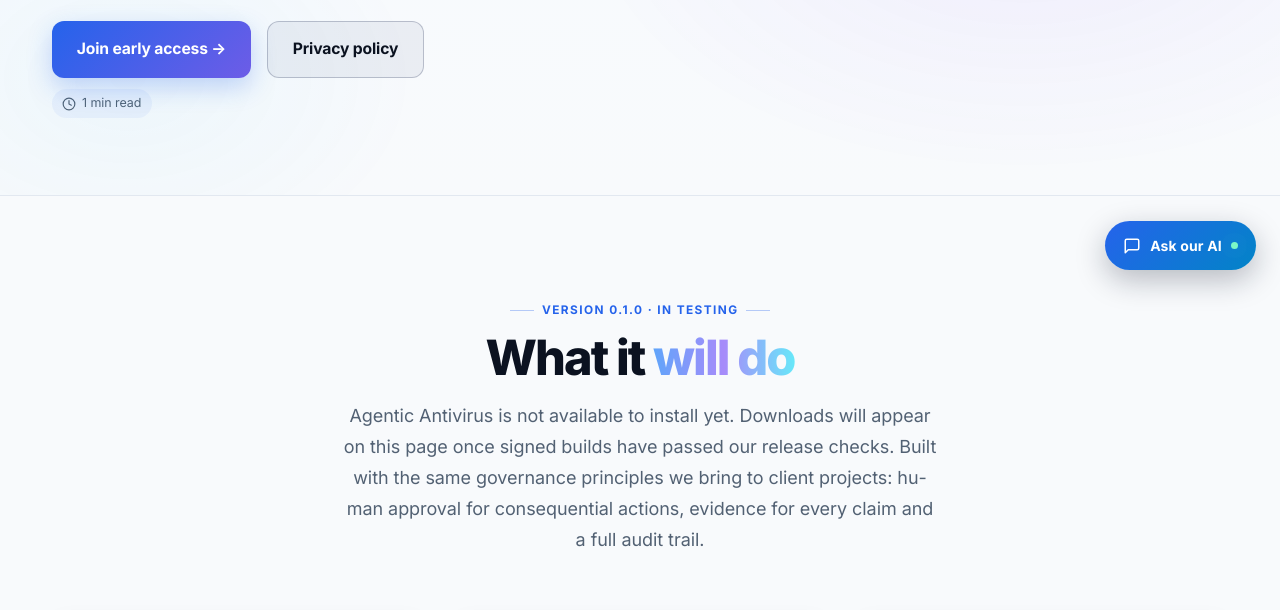
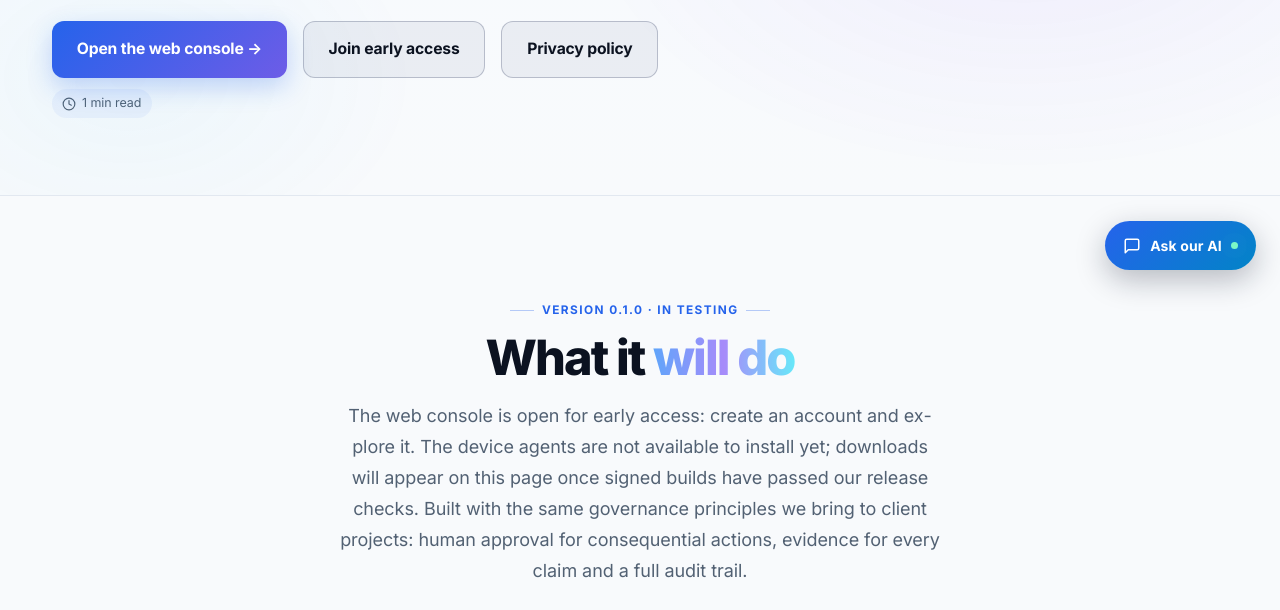
Before and after one commit to aliabdalla-maker/softwareequality-website, a plain HTML site: page site/agentic-antivirus.html in a window 1280 px wide. Shown: the part 506-1116 px from the top of the page. Drawn offline with Linux system fonts and the light colour scheme; no server answers.

Commit message:
Agentic Antivirus: link the live web console
The console is live at https://api.softwareequality.com/apps/agentic-antivirus/ for early access; device agents are still coming soon.

Co-Authored-By: Claude Opus 5.5 <noreply@anthropic.com>
Claude-Session: https://claude.ai/code/session_01T8qKsTrRm4Q7KVeLHjHcJV

```diff
--- a/site/agentic-antivirus.html
+++ b/site/agentic-antivirus.html
@@ -39,7 +39,7 @@
       <div class="sec-label reveal">Early access &middot; Windows first</div>
       <h1 class="reveal delay-1">Agentic <span class="gradient-text">Antivirus</span></h1>
       <p class="se-hero-sub reveal delay-2" style="color:var(--text-muted) !important">Antivirus and threat response with a person in charge of every decision. It finds and quarantines malware, spots ransomware and credential theft, and explains each incident with evidence before anything changes.</p>
-      <div class="se-hero-ctas reveal delay-3" style="margin-top:1.5rem"><a class='btn btn-primary btn-lg' href='mailto:ali.abdalla@softwareequality.com?subject=Agentic%20Antivirus%20early%20access'>Join early access &rarr;</a><a class='btn btn-ghost btn-lg' href='/agentic-antivirus-privacy'>Privacy policy</a></div>
+      <div class="se-hero-ctas reveal delay-3" style="margin-top:1.5rem"><a class='btn btn-primary btn-lg' href='https://api.softwareequality.com/apps/agentic-antivirus/'>Open the web console &rarr;</a><a class='btn btn-ghost btn-lg' href='mailto:ali.abdalla@softwareequality.com?subject=Agentic%20Antivirus%20early%20access'>Join early access</a><a class='btn btn-ghost btn-lg' href='/agentic-antivirus-privacy'>Privacy policy</a></div>
     </div>
   </div>
 </section>
@@ -49,7 +49,7 @@
     <div class="sec-header">
       <div class="sec-label reveal">Version 0.1.0 &middot; in testing</div>
       <h2 class="sec-title reveal delay-1">What it <span class="gradient-text">will do</span></h2>
-      <p class="sec-sub reveal delay-2">Agentic Antivirus is not available to install yet. Downloads will appear on this page once signed builds have passed our release checks. Built with the same governance principles we bring to client projects: human approval for consequential actions, evidence for every claim and a full audit trail.</p>
+      <p class="sec-sub reveal delay-2">The web console is open for early access: create an account and explore it. The device agents are not available to install yet; downloads will appear on this page once signed builds have passed our release checks. Built with the same governance principles we bring to client projects: human approval for consequential actions, evidence for every claim and a full audit trail.</p>
     </div>
     <div class="grid-3">
       <div class="se-card reveal"><div class="se-card-icon"><svg class="ico" aria-hidden="true" focusable="false" xmlns="http://www.w3.org/2000/svg" viewBox="0 0 24 24" fill="none" stroke="currentColor" stroke-width="2" stroke-linecap="round" stroke-linejoin="round"><path d="M20 13c0 5-3.5 7.5-7.66 8.95a1 1 0 0 1-.67-.01C7.5 20.5 4 18 4 13V6a1 1 0 0 1 1-1c2 0 4.5-1.2 6.24-2.72a1.17 1.17 0 0 1 1.52 0C14.51 3.81 17 5 19 5a1 1 0 0 1 1 1z"/><path d="m9 12 2 2 4-4"/></svg></div><h3>Stop known malware</h3><p>Scans files on demand, on a schedule and when they arrive. Known threats go to an encrypted quarantine where they cannot run. A file comes back only when an administrator gives a reason and a fresh scan finds it clean.</p></div>
```
